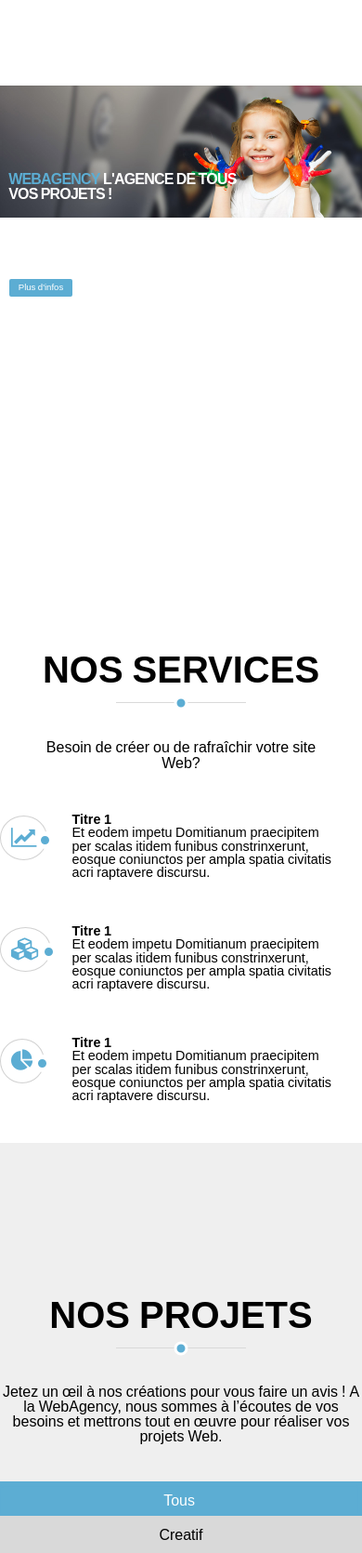
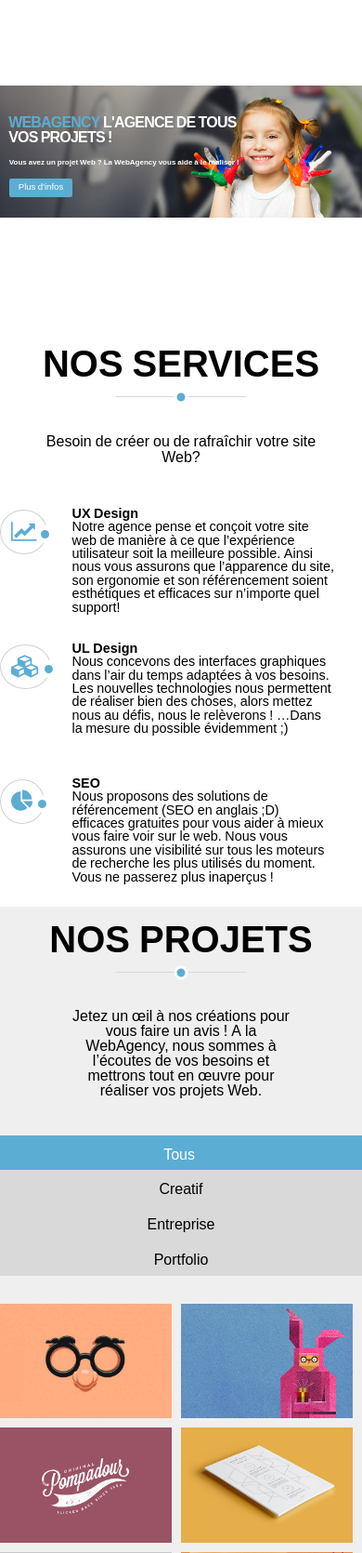
Before and after one commit to aerya973/OpenClassroom, a PHP site: page / in a window 390 px wide. Shown: the part 246-1916 px from the top of the page at 93% size. Run offline with PHP 8.4, Linux system fonts and the light colour scheme.

Commit message:
Ajustement site avant menu hamburger

```diff
--- a/webangency/css/mobile.css
+++ b/webangency/css/mobile.css
@@ -23,7 +23,7 @@
 
 	#slideshow {
 		position: relative;
-		height: 500px;
+		height: 321px;
 		overflow: hidden;
 	}
 	#slide {
@@ -91,6 +91,7 @@
 	#services {
 		text-align: center;
 		margin-top: 9%;
+		padding-top: 0;
 		/**/
 	}
 	h1 {
@@ -117,6 +118,8 @@
 		padding-top: 40px;
 		text-align: center;
 		padding-bottom: 40px;
+		padding-left: 20%;
+		padding-right: 20%;
 	}
 	/********** IMAGE PC ******/
 
@@ -141,7 +144,7 @@
 		font-weight: bold;
 	}
 	.listbox {
-		height: 110px;
+		height: 135px;
 		margin: 5px;
 		width: 80%;
 		padding-left: 14px;
@@ -161,6 +164,9 @@
 	}
 	/*********PORTFOLIO***********/
 
+	#portfolio {
+		padding-top: 0;
+	}
 	.ff-container label {
 		width: 100%;
 	}
@@ -249,6 +255,7 @@
 		border-radius: 3px;
 		border: 1px solid white;
 		text-align: center;
+		width: 90%;
 	}
 	input.bouton_submit {
 		border: 5px solid #5cadd3;
@@ -259,6 +266,7 @@
 		border: 1px solid white;
 		padding-bottom: 11px;
 		border-radius: 5px;
+		width: 90%;
 	}
 }
 
--- a/webangency/css/style.css
+++ b/webangency/css/style.css
@@ -323,6 +323,8 @@ h1 {
 	padding-top: 40px;
 	text-align: center;
 	padding-bottom: 40px;
+	padding-left: 20%;
+	padding-right: 20%;
 }
 /********ICONES********/
 
--- a/webangency/index.html
+++ b/webangency/index.html
@@ -59,24 +59,24 @@
 					<i class="fa fa-line-chart" aria-hidden="true"></i>
 				</div>
 				<div class="listbox">
-					<h2>Titre 1</h2>
-					<p> Et eodem impetu Domitianum praecipitem per scalas itidem funibus constrinxerunt, eosque coniunctos per ampla spatia civitatis acri raptavere discursu.
+					<h2>UX Design</h2>
+					<p> Notre agence pense et conçoit votre site web de manière à ce que l’expérience utilisateur soit la meilleure possible. Ainsi nous vous assurons que l’apparence du site, son ergonomie et son référencement soient esthétiques et efficaces sur n’importe quel support!
 					</p>
 				</div>
 				<div class="iconbox">
 					<i class="fa fa-cubes" aria-hidden="true"></i>
 				</div>
 				<div class="listbox">
-					<h2>Titre 1</h2>
-					<p> Et eodem impetu Domitianum praecipitem per scalas itidem funibus constrinxerunt, eosque coniunctos per ampla spatia civitatis acri raptavere discursu.
+					<h2>UL Design</h2>
+					<p> Nous concevons des interfaces graphiques dans l’air du temps adaptées à vos besoins. Les nouvelles technologies nous permettent de réaliser bien des choses, alors mettez nous au défis, nous le relèverons ! …Dans la mesure du possible évidemment ;)
 					</p>
 				</div>
 				<div class="iconbox">
 					<i class="fa fa-pie-chart" aria-hidden="true"></i>
 				</div>
 				<div class="listbox">
-					<h2>Titre 1</h2>
-					<p> Et eodem impetu Domitianum praecipitem per scalas itidem funibus constrinxerunt, eosque coniunctos per ampla spatia civitatis acri raptavere discursu.
+					<h2>SEO</h2>
+					<p>Nous proposons des solutions de référencement (SEO en anglais ;D) efficaces gratuites pour vous aider à mieux vous faire voir sur le web. Nous vous assurons une visibilité sur tous les moteurs de recherche les plus utilisés du moment. Vous ne passerez plus inaperçus !
 					</p>
 				</div>
 			</div>
@@ -115,7 +115,7 @@
 			<li class="ff-item-type-1">
 				<a href="images/portfolio/01.jpg">
 					<span>
-						Lunettes
+						lunette
 						<i class="fa fa-eye" aria-hidden="true"></i>
 						<p>blabla</p>
 					</span>
```
